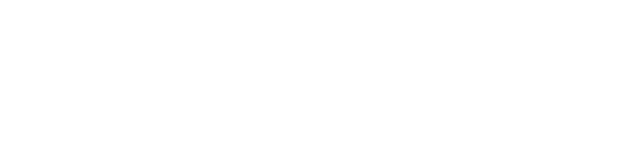
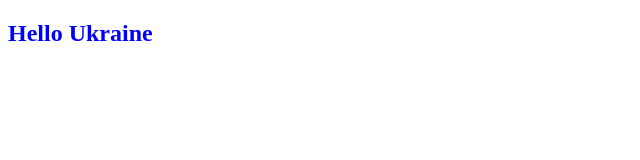
Before and after one commit to San-Chis/ivanov-front-end-pro-28.05.2023, a plain HTML site: page src/index.html in a window 1280 px wide. Shown: the whole page, without its empty margins (0-640 px from the left). Drawn offline with Linux system fonts and the light colour scheme.

Commit message:
style
added flour

```diff
--- /dev/null
+++ b/src/css/style.css
@@ -0,0 +1,3 @@
+.header__text{
+	color: blue;
+}
--- a/src/index.html
+++ b/src/index.html
@@ -4,9 +4,10 @@
 		<meta charset="UTF-8">
 		<meta http-equiv="X-UA-Compatible" content="IE=edge">
 		<meta name="viewport" content="width=device-width, initial-scale=1.0">
+		<link rel="stylesheet" href="css/style.css">
 		<title>Document</title>
 	</head>
 	<body>
-
+		<div class="header"><h2 class="header__text">Hello Ukraine</h2></div>
 	</body>
 </html>
```
